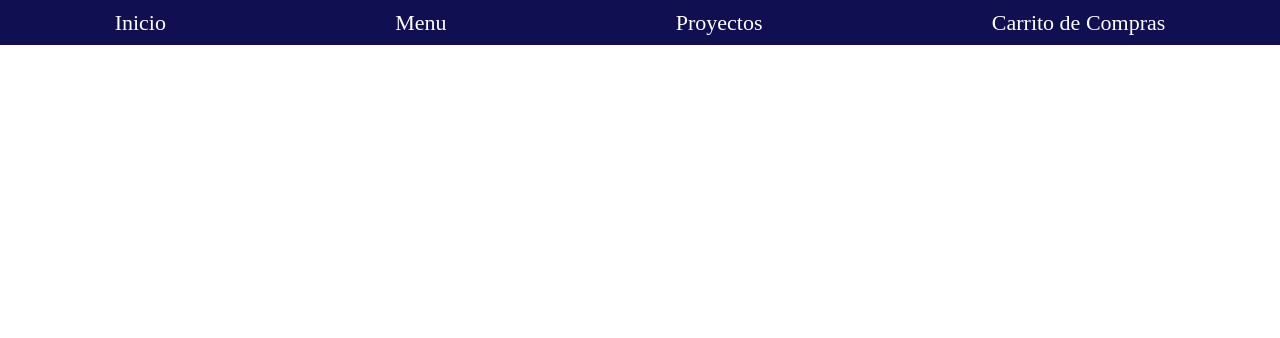
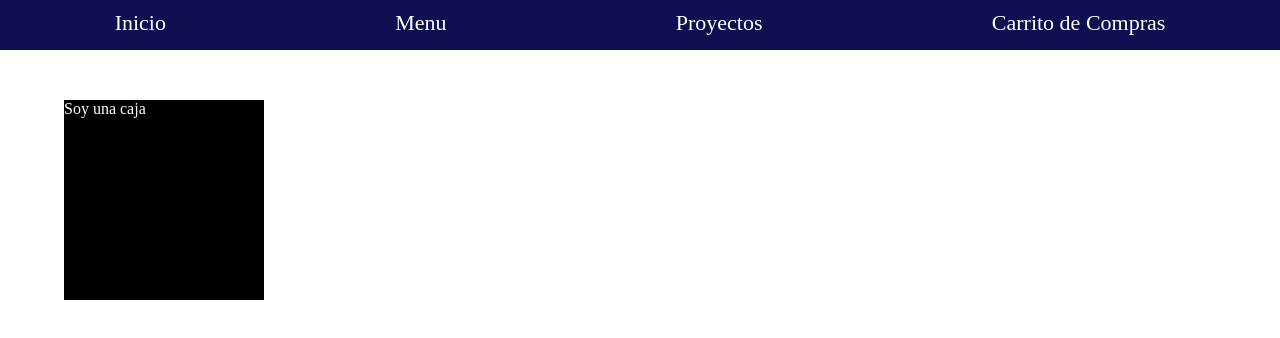
Before and after one commit to WillyPark/public, a plain HTML site: page index.html in a window 1280 px wide. Drawn offline with Linux system fonts and the light colour scheme.

Commit message:
Se agrego un cuadrado en la rama contenedor

```diff
--- a/index.html
+++ b/index.html
@@ -16,5 +16,11 @@
             <li>Carrito de Compras</li>
         </ul>
     </div>
+
+    <div class="container">
+        <div class="caja">
+            <p>Soy una caja</p>
+        </div>
+    </div>
 </body>
 </html>
--- a/styles.css
+++ b/styles.css
@@ -5,7 +5,7 @@
 
 .menu{
     width: 100%;
-    height: 45px;
+    height: 50px;
     background-color: rgb(15, 15, 82);
 }
 
@@ -21,3 +21,15 @@
     font-size: 22px;
     line-height: 45px;
 }
+.container{
+    width: 90%;
+    margin: auto;
+    margin-top: 50px;
+}
+
+.caja{
+    width: 200px;
+    height: 200px;
+    background-color: black;
+    color: white;
+}
```
